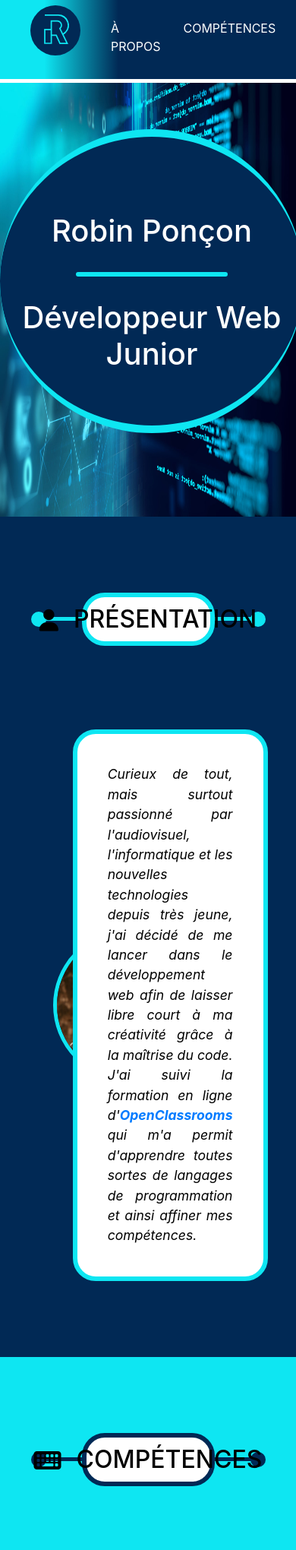
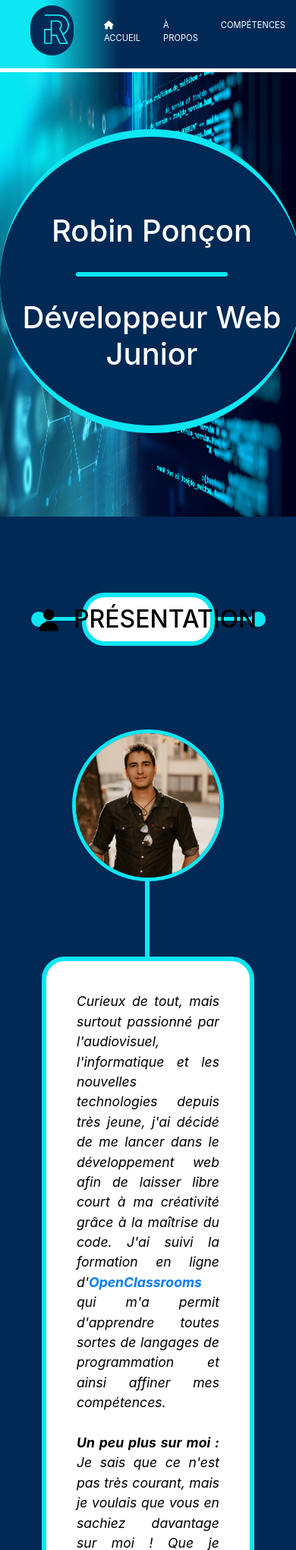
Before and after one commit to robinPoncon/Portfolio, a PHP site: page / in a window 390 px wide; the page is wider, and only the part inside the window is pictured. Shown: the top 2040 px of that part at 76% size. Run offline with PHP 8.4, Linux system fonts and the light colour scheme; some libraries are stand-ins or nearby versions.

Commit message:
Responsive tablette terminé

```diff
--- a/css/portfolio.css
+++ b/css/portfolio.css
@@ -17,12 +17,13 @@ html
 
 .logoRP
 {
-	position: relative;
 	width: 66px;
 	height: 66px;
 	top: 7px;
 	background-color: #012955;
 	border-radius: 33px;
+	margin-left: 40px;
+	position: relative;
 }
 
 .logoRP:hover
@@ -55,7 +56,7 @@ html
 	font-size: 4em;
 }
 
-menu
+.menu
 {
 	justify-content: space-between;
 	position: fixed;
@@ -68,18 +69,19 @@ menu
 	padding-bottom: 15px;
 }
 
-menu ul
+.menu ul
 {
 	margin-right: 20px;
+	font-size: 1em;
 }
 
-menu a
+.menu a
 {
 	text-decoration: none;
 	color: white;
 }
 
-menu a:hover
+.menu a:hover
 {
 	text-decoration: none;
 	color: #0ee6f2;
@@ -90,14 +92,23 @@ menu a:hover
 	transition: 0.5s;
 }
 
-menu li
+.menu li
 {
 	list-style-type: none;
 	margin-top: 25px;
 	margin-right: 30px;
 }
 
+#home
+{
+	position: relative;
+	top: -100px;
+}
 
+.fas.fa-home
+{
+	margin-right: 10px;
+}
 
 
 										/* Titre + slider */
@@ -891,3 +902,100 @@ h1
 	text-decoration: none;
 	color: #012955;
 }
+
+.copyright
+{
+	color: #0ee6f2;
+	position: relative;
+	top: 80px;
+	text-align: center;
+}
+
+																/* RESPONSIVE !!! */
+
+										/* Responsive TABLETTE */
+
+@media all and (max-width: 992px)
+{
+	.menu ul
+	{
+		font-size: 0.7em;
+	}
+
+	.presentation
+	{
+		flex-direction: column;
+	}
+
+	.presentation img
+	{
+		margin: auto;
+	}
+
+	.textAbout
+	{
+		margin-right: auto;
+		margin-left: auto;
+	}
+
+	.barre1, .barre2
+	{
+		margin-top: -1px;
+		width: 6px;
+		height: 100px;
+	}
+
+	.savoirs
+	{
+		flex-direction: column;
+	}
+
+	.savoirF, .savoirE
+	{
+		width: 90%;
+		margin: auto;
+	}
+
+	.savoirE ul
+	{
+		position: relative;
+		left: 50%;
+		margin-left: -122px;
+	}
+
+	.blocLangage h3
+	{
+		width: 37%;
+	}
+
+	.barre3
+	{
+		width: 25px;
+	}
+
+	.contourBloc1, .contourBloc2
+	{
+		width: 40%;
+	}
+
+	.contourBloc2
+	{
+		height: 400px;
+	}
+
+	.projet1, .projet2, .projet3, .projet4, .projet5
+	{
+		width: 80%;
+	}
+}
+
+
+
+
+
+										/* Responsive MOBILE */
+
+@media all and (max-width: 768px)
+{
+
+}
--- a/index.html
+++ b/index.php
@@ -10,22 +10,21 @@
               crossorigin="anonymous">
 </head>
 <body>
-    <menu class="d-flex">
-        <div class="mask">
-            <div class="logoRP">
-                <svg id="Layer_1" data-name="Layer 1" xmlns="http://www.w3.org/2000/svg" viewBox="0 0 67.53 77.48">
-                    <defs><style>.cls-1{fill:#0ee6f2;}</style></defs><path class="cls-1" d="M60.36,72.1H40.55L32.13,53.86H23.37V72.09H5.57V37.74h14.8V18.4H35.08a11.18,11.18,0,0,1,8.11,18.86L48.46,48A21.24,21.24,0,0,0,37.72,8.38H7.06v-3H37.72A24.24,24.24,0,0,1,54.86,46.76a23.83,23.83,0,0,1-5.07,3.89Zm-17.89-3H55.54L39.47,36.51l1-.75.44-.41a8.17,8.17,0,0,0-5.78-14H23.37V50.86H34.05Zm-33.9,0h11.8V40.74H8.57Z"/></svg>
-            </div>
+    <div class="d-flex menu">
+        <div class="logoRP">
+            <svg id="Layer_1" data-name="Layer 1" xmlns="http://www.w3.org/2000/svg" viewBox="0 0 67.53 77.48">
+                <defs><style>.cls-1{fill:#0ee6f2;}</style></defs><path class="cls-1" d="M60.36,72.1H40.55L32.13,53.86H23.37V72.09H5.57V37.74h14.8V18.4H35.08a11.18,11.18,0,0,1,8.11,18.86L48.46,48A21.24,21.24,0,0,0,37.72,8.38H7.06v-3H37.72A24.24,24.24,0,0,1,54.86,46.76a23.83,23.83,0,0,1-5.07,3.89Zm-17.89-3H55.54L39.47,36.51l1-.75.44-.41a8.17,8.17,0,0,0-5.78-14H23.37V50.86H34.05Zm-33.9,0h11.8V40.74H8.57Z"/></svg>
         </div>
         <ul class="d-flex">
+            <li><a href="#home"><em class="fas fa-home"></em>ACCUEIL</a></li>
             <li><a href="#about">À PROPOS</a></li>
             <li><a href="#skills">COMPÉTENCES</a></li>
             <li><a href="#formation">FORMATION</a></li>
             <li><a href="#portfolio">PORTFOLIO</a></li>
             <li><a href="#contact">CONTACT</a></li>
         </ul>
-    </menu>
-
+    </div>
+    <div id="home"></div>
     <section class="titre">
         <div class="blocTitre">
             <h1>Robin Ponçon <br>
@@ -59,7 +58,15 @@
                 depuis très jeune, j'ai décidé de me lancer dans le développement web afin de laisser libre court à ma
                 créativité grâce à la maîtrise du code. J'ai suivi la formation en ligne
                 d'<strong><a href="https://openclassrooms.com/fr">OpenClassrooms</a></strong> qui m'a permit
-                d'apprendre toutes sortes de langages de programmation et ainsi affiner mes compétences.
+                d'apprendre toutes sortes de langages de programmation et ainsi affiner mes compétences.<br>
+                <br>
+                <strong>Un peu plus sur moi :</strong>
+                Je sais que ce n'est pas très courant, mais je voulais que vous en sachiez davantage sur moi ! Que je puisse
+                être identifié autrement qu'avec des lignes de code ! J'adore le sport, en particulier le basket, le volley
+                et le surf ! En s'appellant Robin, on va dire que mon amour aux animaux et à la nature était prédestiné !
+                Mais comme tout bon développeur stéréotypé qui se respecte, j'ai aussi mon côté "Geek" avec mon amour
+                des jeux vidéos et de la culture japonaise. (Saviez-vous que geek veut dire "passionné" mais pas seulement avec
+                l'univers informatique ou les jeux vidéos ! On peut être un Geek de cuisine que je suis aussi !
             </p>
         </div>
     </section>
@@ -225,7 +232,7 @@
             <p class="barreHorizon2"></p>
             <div class="contourBloc2">
                 <h3>Certificat Professionnel de niveau II en cinéma et audiovisuel</h3>
-                <p> <span>Organisme</span> <strong>ARFIS - Formation à Villeurbanne</strong> <br>
+                <p> <span>Organisme</span> <strong>Arfis - Formation à Villeurbanne</strong> <br>
                     <span>Date : </span> <strong>De Septembre 2014 à Juillet 2017</strong></p>
             </div>
         </div>
@@ -240,7 +247,7 @@
             <p class="barreHorizon4"></p>
             <div class="contourBloc2">
                 <h3>BEP Système Electronique Industriel et Domestique</h3>
-                <p> <span>Organisme : </span> <strong>Lycée professionnel Alexandre Bérard - Formation à Ambérieu-en-Bugey</strong> <br>
+                <p> <span>Organisme : </span> <strong>Lycée Professionnel Alexandre Bérard - Formation à Ambérieu-en-Bugey</strong> <br>
                     <span>Date : </span> <strong>De Septembre 2008 à Juillet 2010</strong></p>
             </div>
         </div>
@@ -267,7 +274,7 @@
                         <div class="blocTexte5">
                             <p> Création d'un site web pour le club de basket de Meximieux</p>
                             <p> Technos : Symfony4, Twig, Jquery, POO, HTML5, CSS3</p>
-                            <a href="#">Lien vers le site</a>
+                            <a href="https://test-club.robin-poncon.com/">Lien vers le site</a>
                         </div>
                     </div>
                 </div>
@@ -277,7 +284,7 @@
                         <div class="blocTexte4">
                             <p> Création d'un blog pour un écrivain</p>
                             <p> Technos : PHP, MySQL, Jquery, POO, HTML5, CSS3</p>
-                            <a href="#">Lien vers le site</a>
+                            <a href="https://www.projet4-billet-simple-pour-alaska.robin-poncon.com">Lien vers le site</a>
                         </div>
                     </div>
                 </div>
@@ -288,7 +295,7 @@
                         <div class="blocTexte3">
                             <p> Création d'un site de réservation de vélo</p>
                             <p> Technos : Jquery, POO, HTML5, CSS3</p>
-                            <a href="#">Lien vers le site</a>
+                            <a href="https://projet3-location-velo.robin-poncon.com">Lien vers le site</a>
                         </div>
                     </div>
                 </div>
@@ -299,7 +306,7 @@
                         <div class="blocTexte2">
                             <p> Création d'un site vitrine office de tourisme Strabourg</p>
                             <p> Technos : Wordpress, HTML5, CSS3</p>
-                            <a href="#">Lien vers le site</a>
+                            <a href="https://projet2-wordpress.robin-poncon.com">Lien vers le site</a>
                         </div>
                     </div>
                 </div>
@@ -310,7 +317,7 @@
                         <div class="blocTexte1">
                             <p> Intégration d'une maquette graphique pour un site web</p>
                             <p> Technos : HTML5, CSS3</p>
-                            <a href="#">Lien vers le site</a>
+                            <a href="https://projet1-webagency.robin-poncon.com">Lien vers le site</a>
                         </div>
                     </div>
                 </div>
@@ -342,6 +349,8 @@
             <a href="mailto:poncon.robin@gmail.com">Envoyer un email</a>
         </div>
 
+        <p class="copyright">© Robin Ponçon - 2020</p>
+
     </section>
     <script src="https://kit.fontawesome.com/40e1f9d6e8.js" crossorigin="anonymous"></script>
     <script src="https://ajax.googleapis.com/ajax/libs/jquery/3.5.1/jquery.min.js"></script>
--- a/js/portfolio.js
+++ b/js/portfolio.js
@@ -13,18 +13,18 @@ $(".langages").hover(function () {
 
 $(".blocFormation1").hover(function(){
     $(".barreHorizon1").animate({
-        width: "119px"
+        width: "50px"
     }, 2000);
     $(".barreHorizon2").animate({
-        width: "119px"
+        width: "50px"
     }, 2000);
 });
 $(".blocFormation2").hover(function(){
     $(".barreHorizon3").animate({
-        width: "119px"
+        width: "50px"
     }, 2000);
     $(".barreHorizon4").animate({
-        width: "119px"
+        width: "50px"
     }, 2000);
 });
 
```
